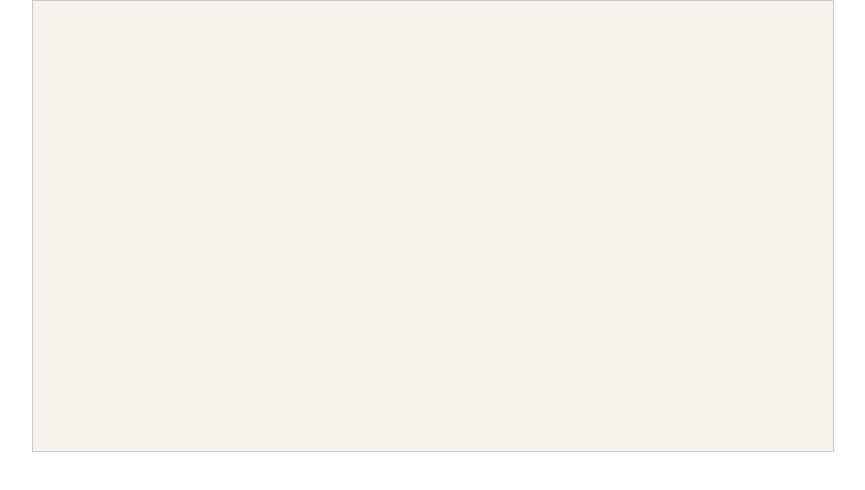
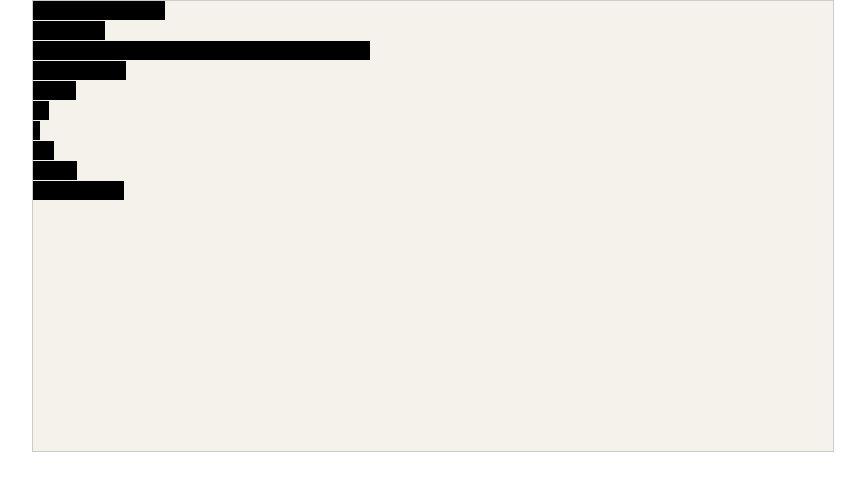
Before and after one commit to Default4152/d3-practice, a plain HTML site: page index.html in a window 1280 px wide. Shown: the whole page, without its empty margins (207-1072 px from the left). Drawn offline with nearby package versions, Linux system fonts and the light colour scheme.

Commit message:
Simple bar graph

```diff
--- a/index.html
+++ b/index.html
@@ -16,6 +16,20 @@
               .attr("id", "chart")
               .attr("width", w)
               .attr("height", h);
+
+  svg.selectAll(".bar")
+     .data(data)
+     .enter()
+     .append("rect")
+     .attr("class", "bar")
+     .attr("x", 0)
+     .attr("y", function(d, i) {
+       return i * 20;
+     })
+     .attr("width", function(d, i) {
+       return d;
+     })
+     .attr("height", 19)
 </script>
 </body>
 </html>
```
